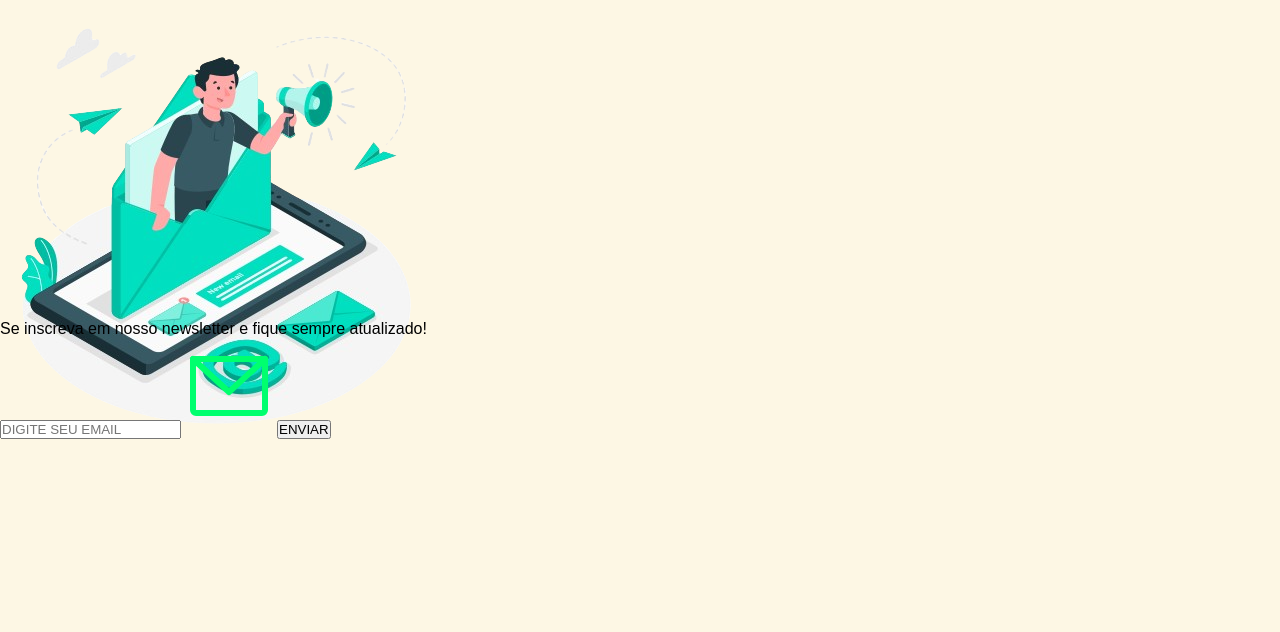
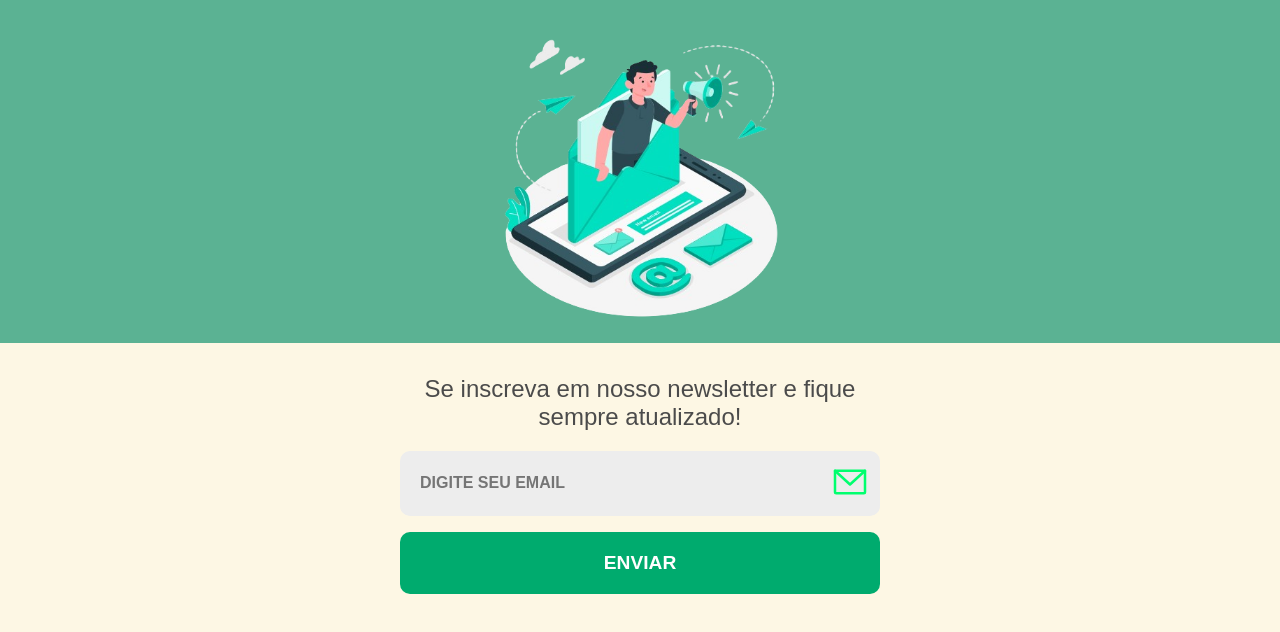
Before and after one commit to miguelsantos1/newsletter, a React (Vite) app in the folder newsletter/: page / in a window 1280 px wide. Shown: the top 632 px of the page. Built offline with nearby package versions, Linux system fonts and the light colour scheme.

Commit message:
Finished main structure html and css

```diff
--- a/newsletter/src/App.jsx
+++ b/newsletter/src/App.jsx
@@ -27,10 +27,10 @@ export default function App() {
         </p>
 
         <form onSubmit={ handleForm } action="post">
-          <span>
             <input type="email" placeholder='DIGITE SEU EMAIL'/>
-            <EnvelopeSimple size={96} color="#00ff6e" />
-          </span>
+            <span>
+              <EnvelopeSimple size={40} color="#00ff6e" />
+            </span>
             <input type='submit' value="ENVIAR"/>
         </form>
 
--- a/newsletter/src/style/index.css
+++ b/newsletter/src/style/index.css
@@ -15,8 +15,90 @@
 body {
   font-family: sans-serif, 'Poppins';
   background-color: var(--bg-body);
+
+  display: flex;
+  height: 100vh;
+  grid-template-columns: 1fr 1.5fr;
 }
 
 header {
-  height: 40vh;
+  background-color: var(--bg);
+  width: 100vw;
+
+  display: flex;
+  justify-content: center;
+  align-items: center;
+  padding: 20px 0px;
 }
+
+header img {
+  width: 100%;
+  max-width: 300px;
+}
+
+main {
+  max-width: 500px;
+  margin: 2rem auto;
+  padding: 0 10px;
+}
+
+main p {
+  font-size: 1.5rem;
+  font-weight: 500;
+  text-align: center;
+
+  color: #4B4B4B;
+  margin-bottom: 20px;
+}
+
+form {
+  position: relative;
+  display: flex;
+  align-items: center;
+  justify-content: center;
+  flex-direction: column;
+  gap: 1rem;
+}
+
+form input {
+  border: none;
+  padding: 25px 50px 25px 20px;
+  width: 100%;
+  border-radius: 10px;
+
+  font-weight: 600;
+}
+
+form input[type="email"] {
+  background-color: #EDEDED;
+  color: #4B4B4B;
+}
+
+form input[type="submit"] {
+  background-color: var(--button);
+  color: white;
+  font-size: 1.2rem;
+  padding: 20px 10px;
+  cursor: pointer;
+
+  transition: .2s;
+}
+
+form input[type="submit"]:hover {
+  background-color: #009561;
+  transition: .2s;
+}
+
+form input::placeholder {
+  font-size: 1rem;
+}
+
+form input:focus {
+  outline: none;
+}
+
+form span {
+  position: absolute;
+  top: 11px;
+  right: 10px;
+}
```
